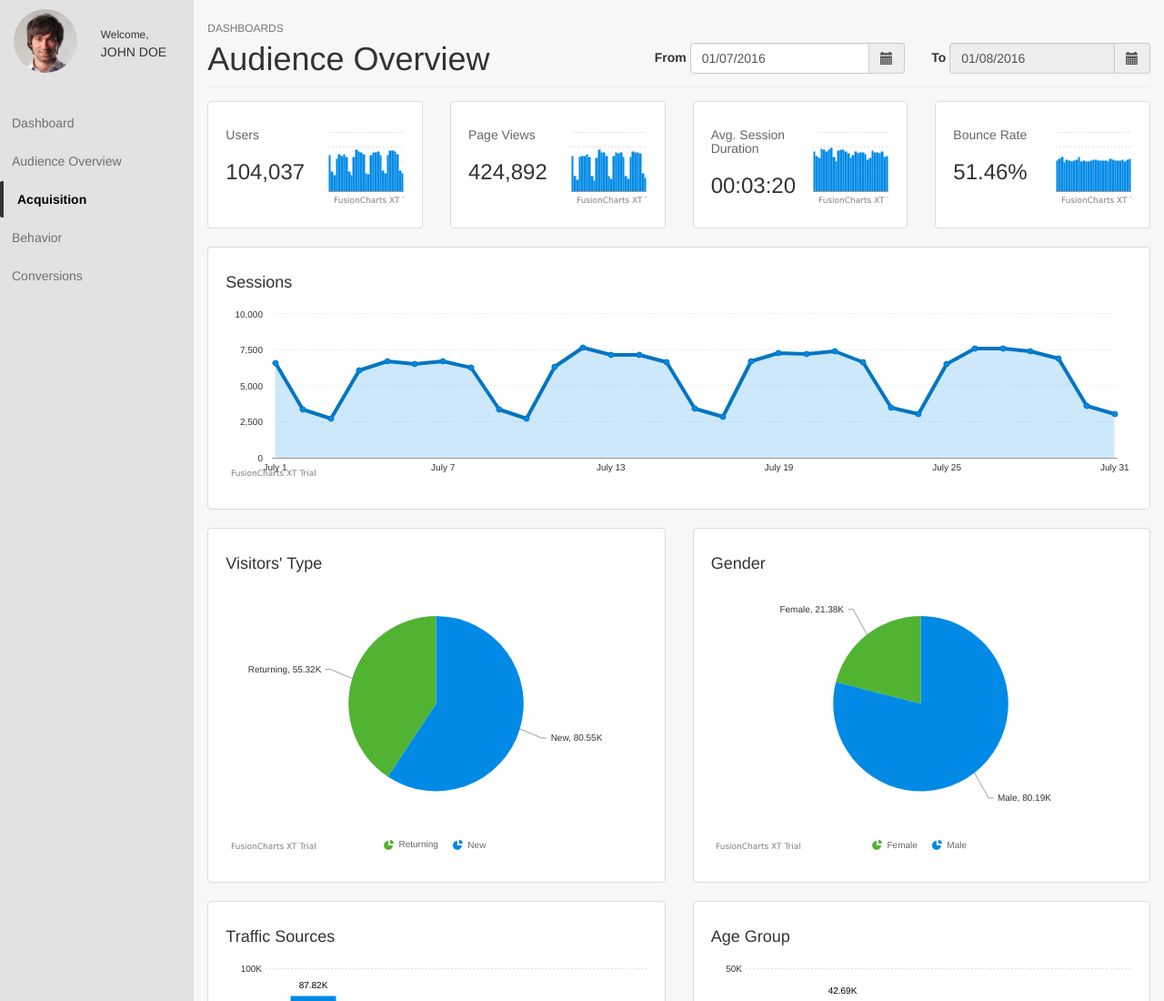
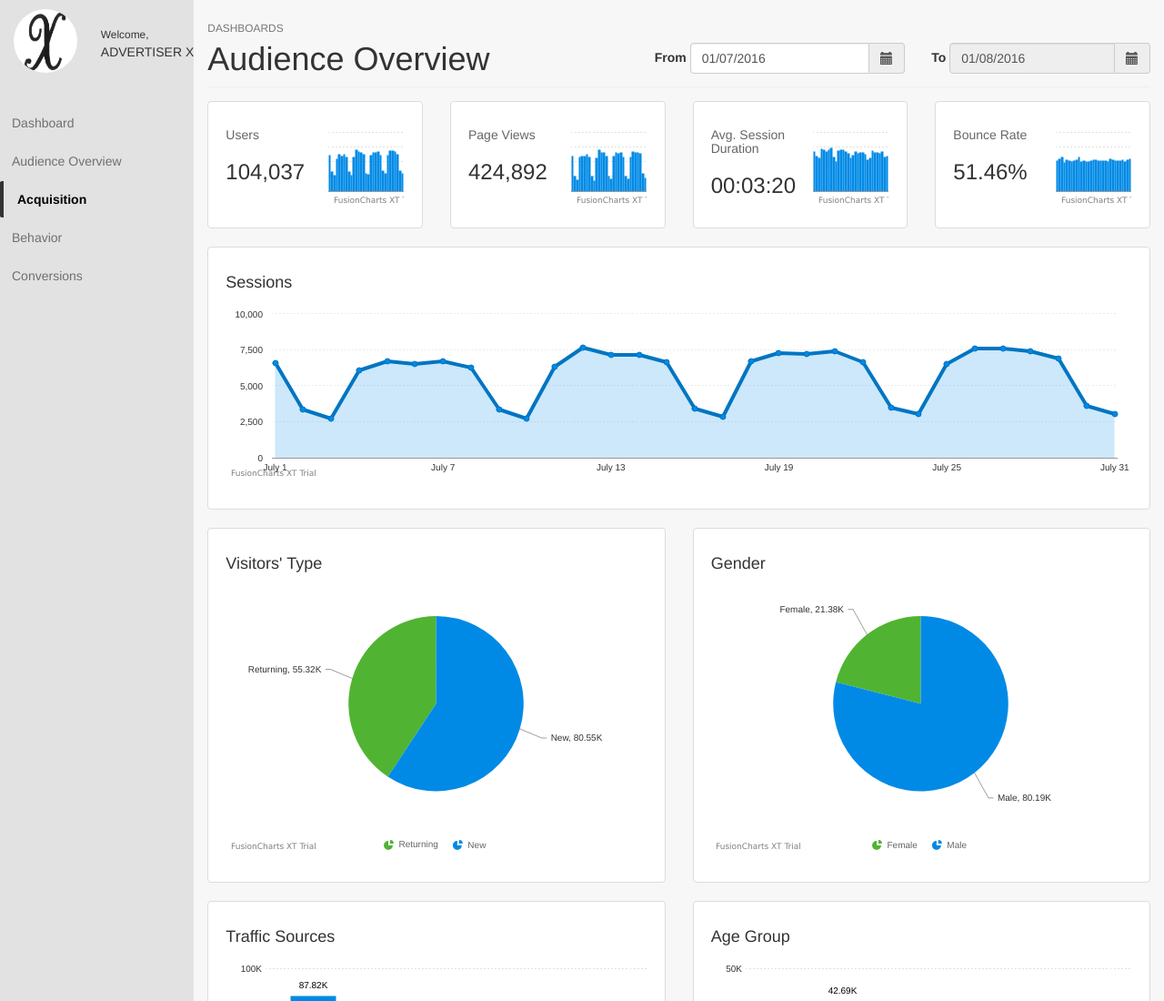
Before and after one commit to SQUASHer42/hackix.dashboard, a plain HTML site: page IX Analytical Dashboard/Acquisition.html in a window 1280 px wide. Shown: the top 1100 px of the page at 91% size. Drawn offline with Linux system fonts and the light colour scheme.

Commit message:
changed name and photo id

```diff
--- a/IX Analytical Dashboard/Acquisition.html
+++ b/IX Analytical Dashboard/Acquisition.html
@@ -42,9 +42,9 @@
              <div class="collapse navbar-collapse" id="useInfo">
               <ul class="nav navbar-nav">
                 <li class="text-center">
-                <h2 class="small text-uppercase">Welcome</h2>
-                <img src="imgs/john.png" alt="" width="70" height="70" style="border-radius:50px">
-                <div class="text-uppercase">John Doe</div>
+                    <h2 class="small text-uppercase">Welcome</h2>
+                    <img src="imgs/x.jpeg" alt="" width="70" height="70" style="border-radius:50px">
+                    <div class="text-uppercase">Advertiser X</div>
                 </li>
               </ul>
             </div>
@@ -73,11 +73,11 @@
 
                 <div class="row">
                     <div class="col-sm-12 col-md-12 col-lg-5">
-                      <img src="imgs/john.png" alt="" width="70" height="70" style="border-radius:50px">
+                      <img src="imgs/x.jpeg" alt="" width="70" height="70" style="border-radius:50px">
                     </div>
                     <div class="col-sm-12 col-md-12 col-lg-7" style="margin-top:20px">
                       <div class="small">Welcome,</div>
-                      <div class="text-uppercase">John Doe</div>
+                      <div class="text-uppercase">Advertiser X</div>
                     </div>
                 </div>
                 <div class="row">
```
Also changed, not shown: IX Analytical Dashboard/Behavior.html (+5 -5 lines), IX Analytical Dashboard/Conversions.html (+4 -4 lines), IX Analytical Dashboard/index.html (+4 -4 lines), IX Analytical Dashboard/imgs/x.jpeg (added).
